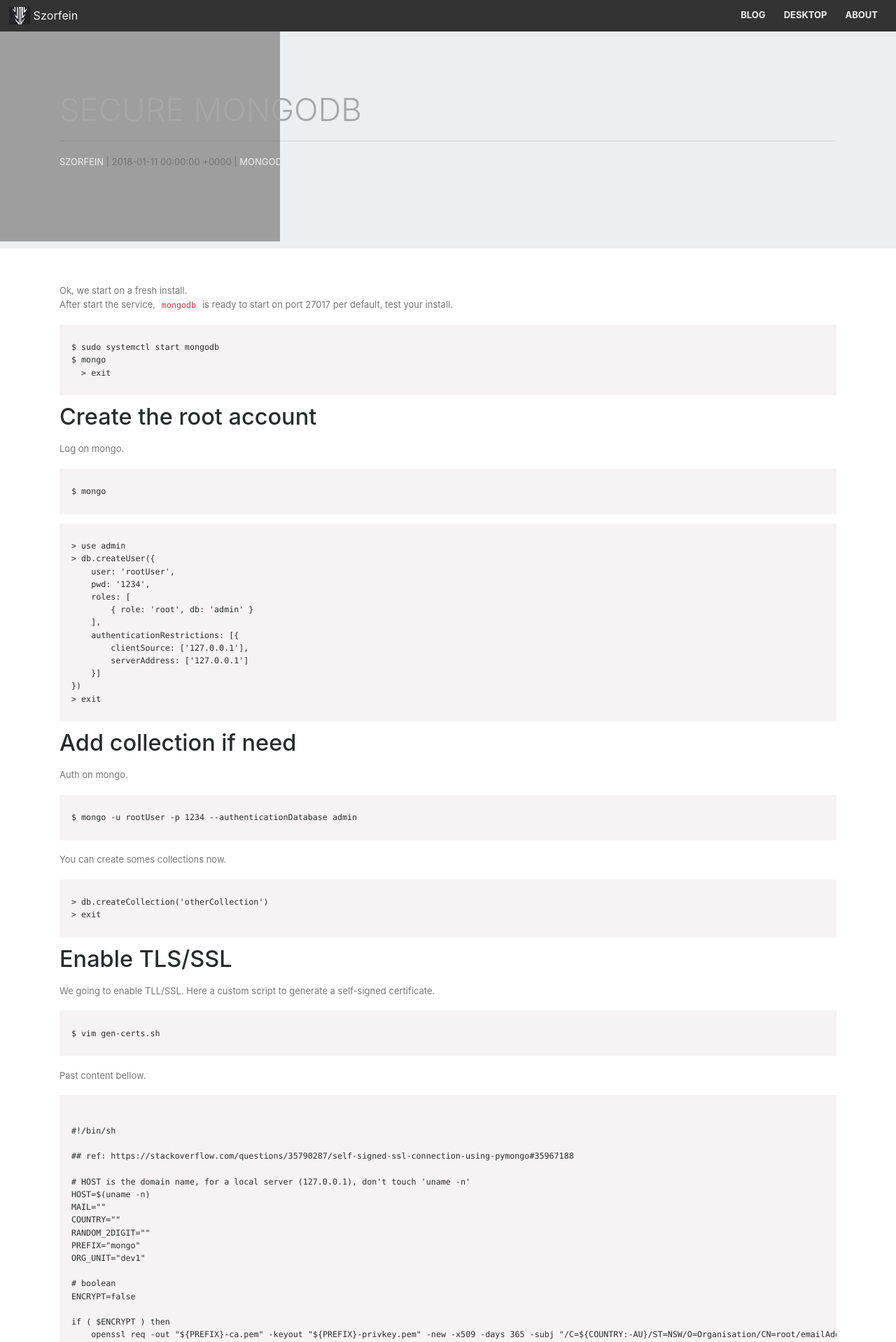
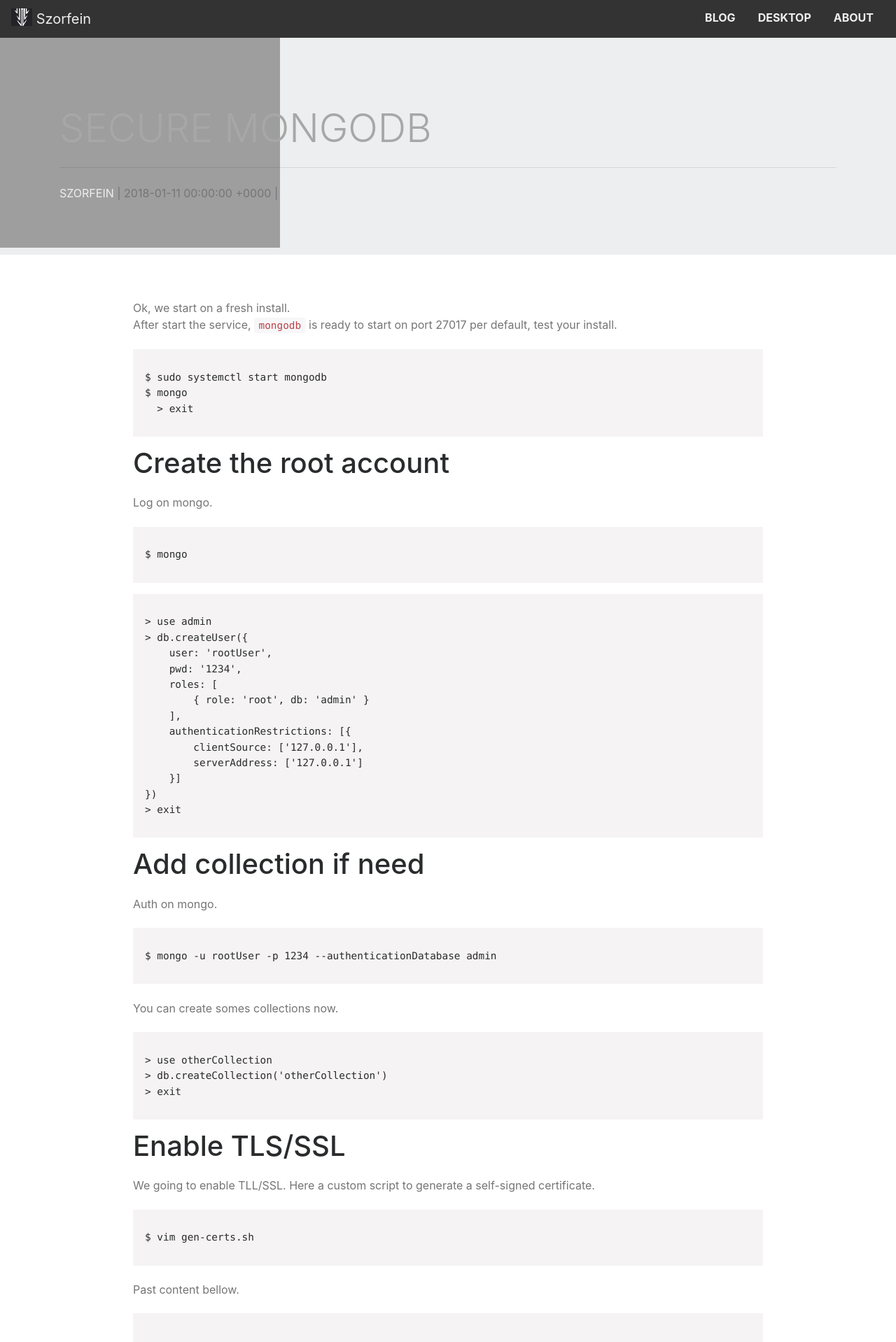
Before and after one commit to szorfein/szorfein.github.io, a Jekyll site: the page built from _posts/2018-01-11-secure-mongodb.md, in a window 1280 px wide. Shown: the top 1918 px of the page at 70% size. Built offline with Jekyll 4.4.1, drawn with Linux system fonts in a browser that asks for light colours; comment, search, counter and statistics services are not loaded; some of the changed text lies outside the part shown.

Commit message:
new post - configure chrome

````diff
--- a/_posts/2018-01-11-secure-mongodb.md
+++ b/_posts/2018-01-11-secure-mongodb.md
@@ -46,6 +46,7 @@ Auth on mongo.
 You can create somes collections now.
 
 ```
+> use otherCollection
 > db.createCollection('otherCollection')
 > exit
 ```
--- a/assets/main.css
+++ b/assets/main.css
@@ -4,7 +4,6 @@
 
 body, html, p {
     color: #757575;
-    font-size: 13px;
     font-weight: 400;
 }
 
@@ -200,6 +199,27 @@ body, html, p {
     margin-bottom: 1.5rem;
 }
 
+.main-markdown {
+    margin: auto;
+    width: 500px;
+
+    @media(min-width: 768px) {
+        width: 600px;
+    }
+
+    @media(min-width: 992px) {
+        width: 800px;
+    }
+
+    @media(min-width: 1024px) {
+        width: 900px;
+    }
+}
+
+.main-markdown img {
+    width: 100%;
+}
+
 .main-markdown pre {
     padding: 2em 17px;
     background-color: rgba(232,228,228,.45);
````
Also changed, not shown: _posts/2017-08-06-vim-gpg.md (+12 -0 lines), _posts/2018-02-07-configure-chrome.md (added, +39 -0 lines), Gemfile.lock, assets/imgs/vivaldi_01.jpg (added), assets/imgs/vivaldi_02.jpg (added), assets/imgs/vivaldi_03.jpg (added), assets/imgs/vivaldi_04.jpg (added), assets/imgs/vivaldi_05.jpg (added), assets/imgs/vivaldi_06.jpg (added).
